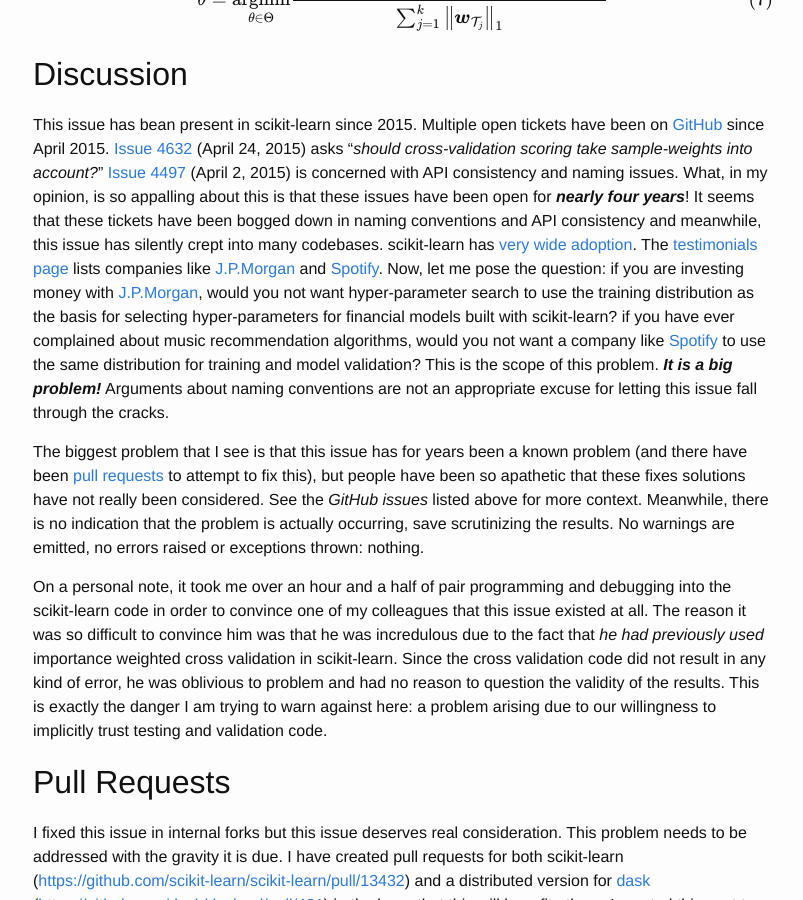
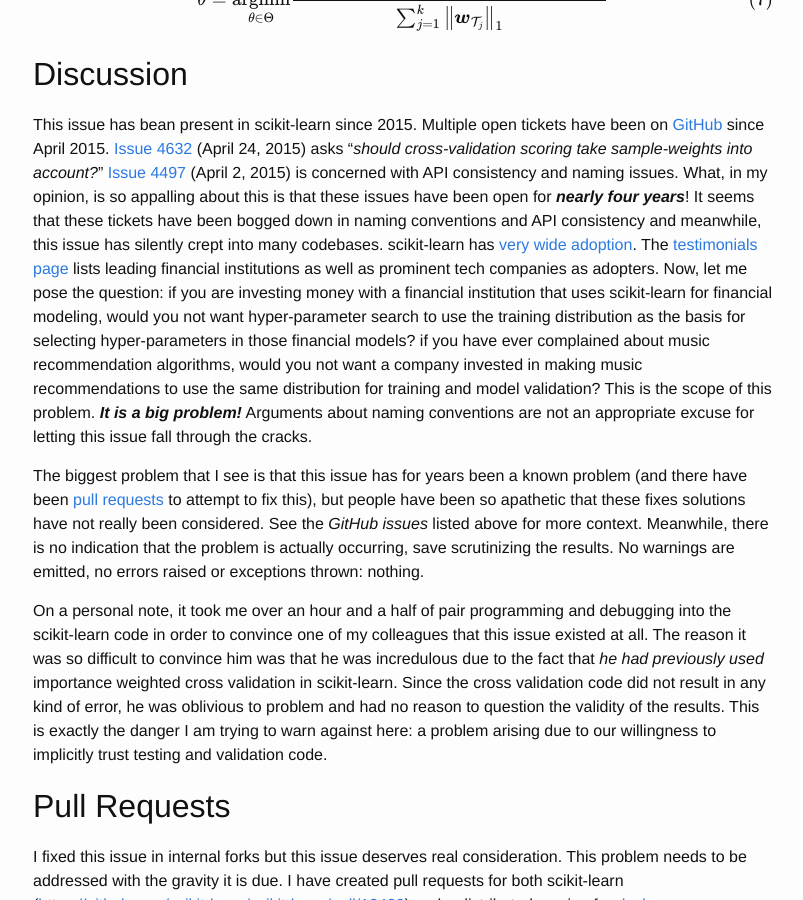
Before and after one commit to deaktator/deaktator.github.io, a Jekyll site: the page built from _posts/2019-03-10-the-error-in-the-comparator.md, in a window 1280 px wide and 900 px high, scrolled down 5906 px. Shown: the whole window, without its empty margins (237-1040 px from the left). Built offline with Jekyll 4.4.1, drawn with Linux system fonts in a browser that asks for light colours; formulas are drawn with MathJax 3.

Commit message:
updated discussion

```diff
--- a/_posts/2019-03-10-the-error-in-the-comparator.md
+++ b/_posts/2019-03-10-the-error-in-the-comparator.md
@@ -268,12 +268,12 @@
 four years***!  It seems that these tickets have been bogged down in naming conventions and API consistency and
 meanwhile, this issue has silently crept into many codebases.  scikit-learn has
 [very wide adoption](https://scikit-learn.org/stable/testimonials/testimonials.html).  The
-[testimonials page](https://scikit-learn.org/stable/testimonials/testimonials.html) lists companies
-like [J.P.Morgan](https://www.jpmorgan.com/) and [Spotify](https://www.spotify.com/).  Now, let me pose the question:
-if you are investing money with [J.P.Morgan](https://www.jpmorgan.com/), would you not want hyper-parameter search to
-use the training distribution as the basis for selecting hyper-parameters for financial models built with scikit-learn?
-if you have ever complained about music recommendation algorithms, would you not want a company like
-[Spotify](https://www.spotify.com/) to use the same distribution for training and model validation?
+[testimonials page](https://scikit-learn.org/stable/testimonials/testimonials.html) lists leading financial institutions
+as well as prominent tech companies as adopters.  Now, let me pose the question:
+if you are investing money with a financial institution that uses scikit-learn for financial modeling, would you not
+want hyper-parameter search to use the training distribution as the basis for selecting hyper-parameters in those
+financial models? if you have ever complained about music recommendation algorithms, would you not want a company
+invested in making music recommendations to use the same distribution for training and model validation?
 This is the scope of this problem.  ***It is a big problem!***  Arguments about naming
 conventions are not an appropriate excuse for letting this issue fall through the cracks.
 
```
